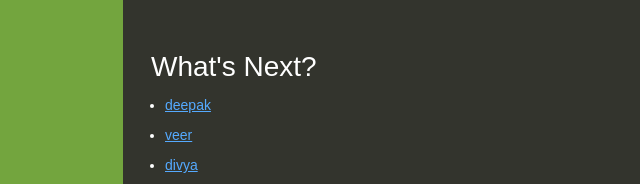
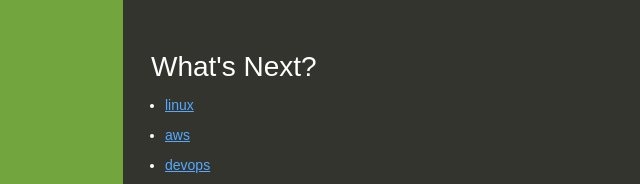
Before and after one commit to Krishan-clavis/AWS-learningcode, a website: page index.html in a window 1280 px wide. Shown: the top 184 px of the page, 517-1157 px from the left. Drawn offline with Linux system fonts and the light colour scheme.

Commit message:
Update links in the 'What's Next?' section
changes

```diff
--- a/index.html
+++ b/index.html
@@ -79,9 +79,9 @@
     <div class="linksColumn">
       <h2>What's Next?</h2>
       <ul>
-        <li><a href="https://docs.aws.amazon.com/elasticbeanstalk/latest/dg/Welcome.html">deepak</a></li>
-        <li><a href="https://docs.aws.amazon.com/elasticbeanstalk/latest/dg/concepts.html">veer</a></li>
-        <li><a href="https://docs.aws.amazon.com/elasticbeanstalk/latest/dg/create_deploy_nodejs_express.html">divya</a></li>
+        <li><a href="https://docs.aws.amazon.com/elasticbeanstalk/latest/dg/Welcome.html">linux</a></li>
+        <li><a href="https://docs.aws.amazon.com/elasticbeanstalk/latest/dg/concepts.html">aws</a></li>
+        <li><a href="https://docs.aws.amazon.com/elasticbeanstalk/latest/dg/create_deploy_nodejs_express.html">devops</a></li>
         <li><a href="https://docs.aws.amazon.com/elasticbeanstalk/latest/dg/nodejs-express-clustering.html">Deploying an Express application with clustering to Elastic Beanstalk</a></li>
         <li><a href="https://docs.aws.amazon.com/elasticbeanstalk/latest/dg/create_deploy_nodejs.container.html">Customizing and Configuring a Node.js Container</a></li>
         <li><a href="https://docs.aws.amazon.com/elasticbeanstalk/latest/dg/using-features.logging.html">Veer1</a></li>
```
